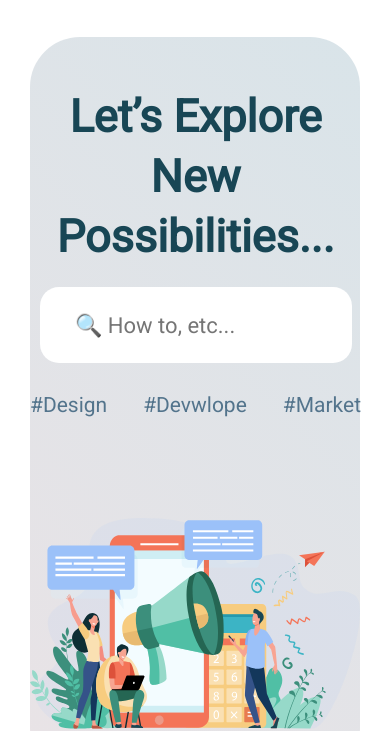
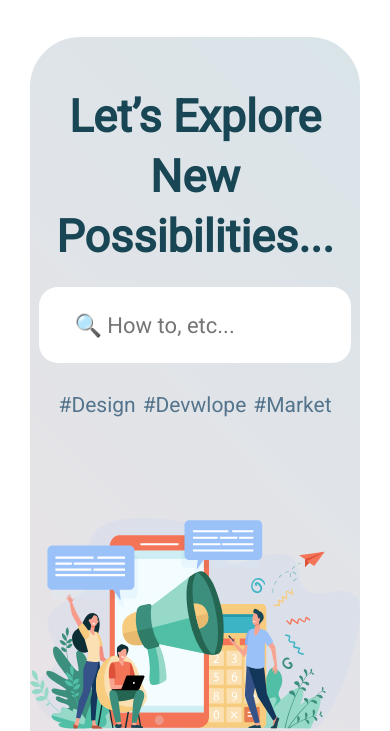
Before and after one commit to BumblebeeBoss/f1-c2-july, a plain HTML site: page index.html in a window 390 px wide. Shown: the part 130-861 px from the top of the page. Drawn offline with Linux system fonts and the light colour scheme.

Commit message:
fouth commit

```diff
--- a/style.css
+++ b/style.css
@@ -399,4 +399,14 @@ margin:30px;
    .get-a-quote{
     font-size: 15px;
    }
+   .tags{
+    width:70vw;
+   }
 }
+/* @media screen and(max-width:840px){
+    .mobile-menu:hover{
+        .nav-btn{
+            display:block;
+           }
+    }
+} */
```
